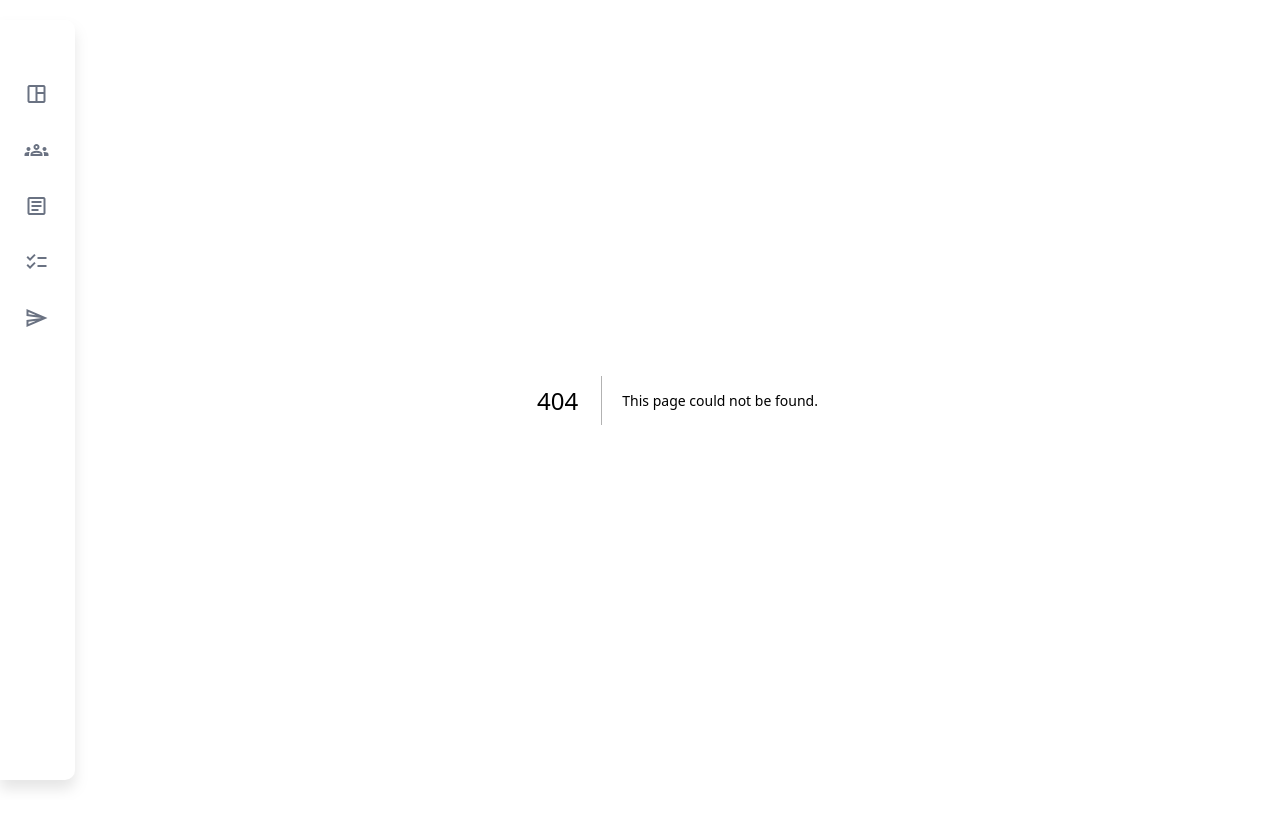
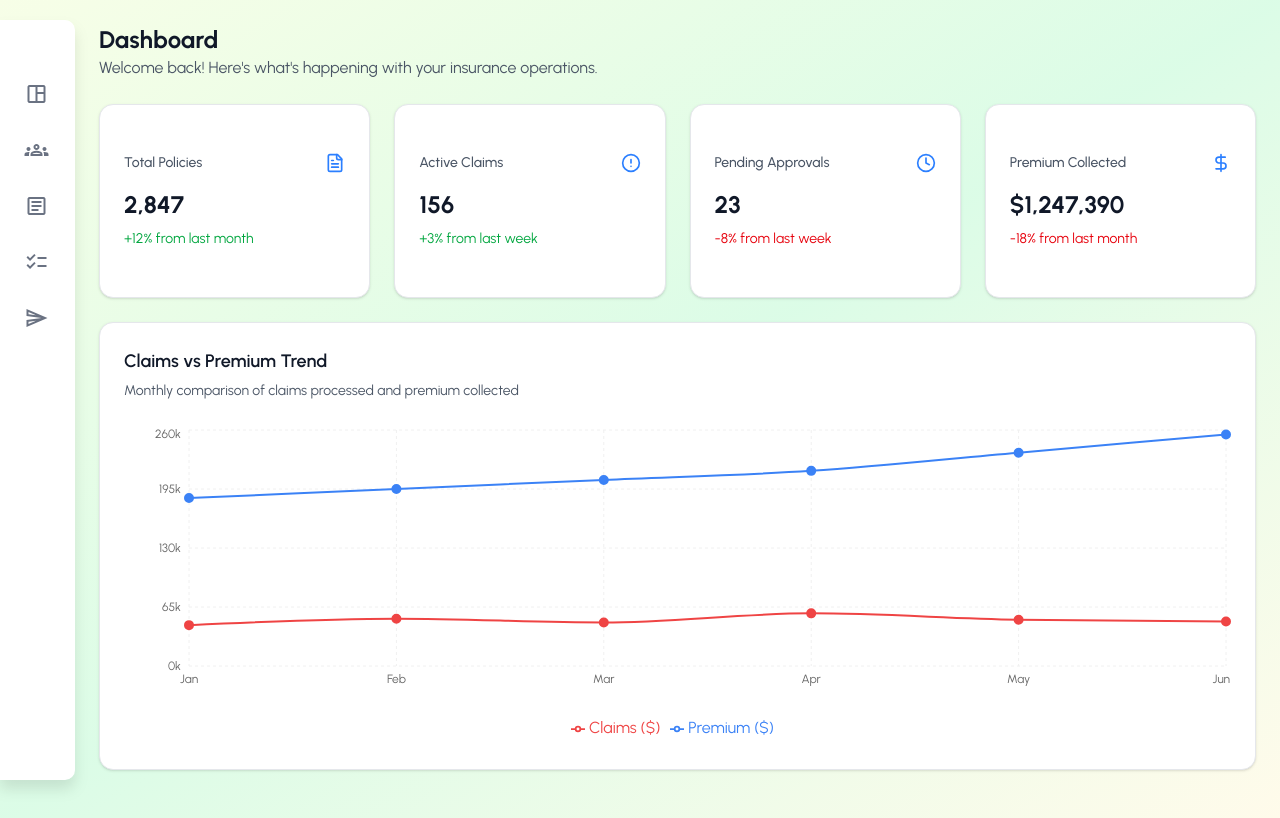
Before and after one commit to cowinsure/insuranceERP, a Next.js app: page /dashboard in a window 1280 px wide. Before the commit this address had no page. Built offline with nearby package versions, Linux system fonts and the light colour scheme.

Commit message:
fix: create a separate route for dashboard

```diff
--- /dev/null
+++ b/app/dashboard/page.tsx
@@ -0,0 +1,84 @@
+import { AppSidebar } from "@/components/app-sidebar";
+import { DashboardStats } from "@/components/dashboard-stats";
+import { ClaimsChart } from "@/components/claims-chart";
+// import { QuickStats } from "@/components/quick-stats"
+// import { ClaimsTable } from "@/components/claims-table"
+import {
+  SidebarInset,
+  SidebarProvider,
+  SidebarTrigger,
+} from "@/components/ui/sidebar";
+import { Input } from "@/components/ui/input";
+import { Bell, Search } from "lucide-react";
+import { Button } from "@/components/ui/button";
+import { Avatar, AvatarFallback } from "@/components/ui/avatar";
+
+export default function Page() {
+  return (
+    // <SidebarProvider>
+    //   <AppSidebar />
+    //   <SidebarInset>
+    //     <header className="flex h-16 shrink-0 items-center gap-4 border-b bg-white px-6">
+    //       <SidebarTrigger className="-ml-1" />
+    //       <div className="flex-1 flex items-center gap-4">
+    //         <div className="relative max-w-md flex-1">
+    //           <Search className="absolute left-3 top-1/2 transform -translate-y-1/2 text-gray-400 w-4 h-4" />
+    //           <Input placeholder="Search farmers, policies, claims..." className="pl-10 bg-gray-50 border-gray-200" />
+    //         </div>
+    //       </div>
+    //       <div className="flex items-center gap-3">
+    //         <Button variant="ghost" size="sm" className="relative">
+    //           <Bell className="w-5 h-5" />
+    //           <span className="absolute -top-1 -right-1 w-3 h-3 bg-red-500 rounded-full text-xs flex items-center justify-center text-white">
+    //             3
+    //           </span>
+    //         </Button>
+    //         <Avatar className="w-8 h-8">
+    //           <AvatarFallback className="bg-blue-500 text-white text-sm">JD</AvatarFallback>
+    //         </Avatar>
+    //       </div>
+    //     </header>
+    //     <div className="flex-1 space-y-6 p-6 bg-gray-50">
+    //       <div>
+    //         <h1 className="text-2xl font-bold text-gray-900">Dashboard</h1>
+    //         <p className="text-gray-600">{"Welcome back! Here's what's happening with your insurance operations."}</p>
+    //       </div>
+
+    //       <DashboardStats />
+
+    //       <div className="grid grid-cols-1 lg:grid-cols-3 gap-6">
+    //         <div className="lg:col-span-3">
+    //           <ClaimsChart />
+    //         </div>
+    //         <div>
+    //           {/* <QuickStats /> */}
+    //         </div>
+    //       </div>
+
+    //       {/* <ClaimsTable /> */}
+    //     </div>
+    //   </SidebarInset>
+    // </SidebarProvider>
+    <div className="flex-1 space-y-6 p-6">
+      <div>
+        <h1 className="text-2xl font-bold text-gray-900">Dashboard</h1>
+        <p className="text-gray-600">
+          {
+            "Welcome back! Here's what's happening with your insurance operations."
+          }
+        </p>
+      </div>
+
+      <DashboardStats />
+
+      <div className="grid grid-cols-1 lg:grid-cols-3 gap-6">
+        <div className="lg:col-span-3">
+          <ClaimsChart />
+        </div>
+        <div>{/* <QuickStats /> */}</div>
+      </div>
+
+      {/* <ClaimsTable /> */}
+    </div>
+  );
+}
```
